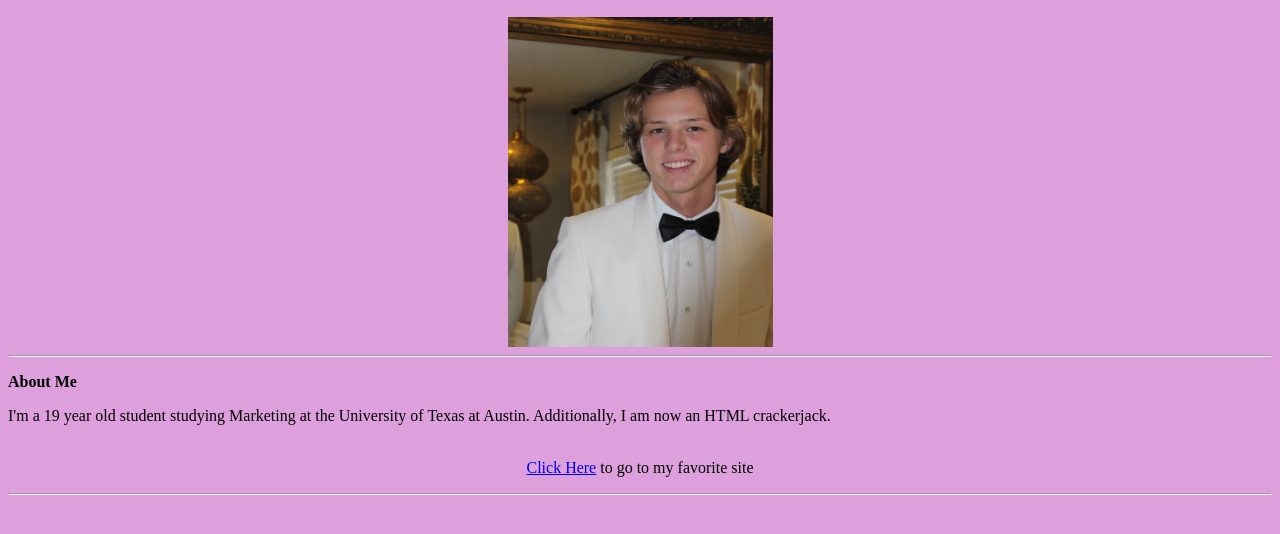
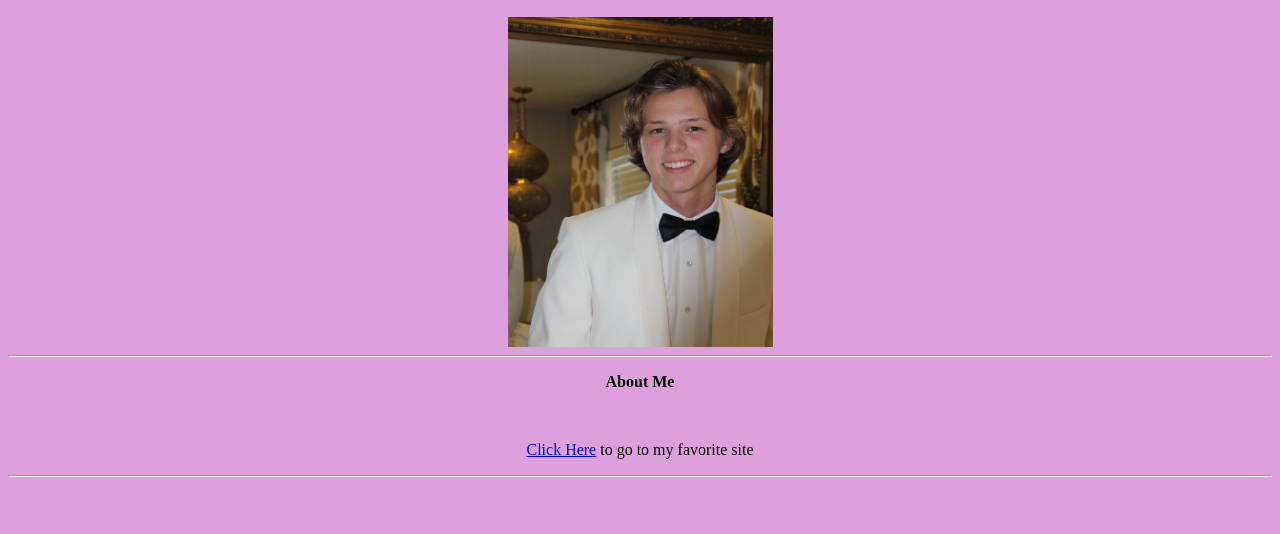
Before and after one commit to tybalexander/tybalexander, a plain HTML site: page index.html in a window 1280 px wide. Shown: the part 136-670 px from the top of the page. Drawn offline with Linux system fonts and the light colour scheme.

Commit message:
Update index.html

```diff
--- a/index.html
+++ b/index.html
@@ -6,9 +6,9 @@
 <center><img src="IMG_0159.jpg" width="265" height="330" align="BOTTOM" /></center><hr />
 <body bgcolor = "Plum">
 
-<p><strong>About Me</strong></p>
+<p style="text-align: center;"><strong>About Me</strong></p>
 
-<p>I'm a 19 year old student studying Marketing at the University of Texas at Austin. Additionally, I am now an HTML crackerjack.  <br /><br /></p>
+<p style="text-align: center;"><I'm a 19 year old student studying Marketing at the University of Texas at Austin. Additionally, I am now an HTML crackerjack.  <br /><br /></p>
 
 <p style="text-align: center;"><a href="https://www.gq.com.htm">Click Here</a> to go to my favorite site</p>
 
```
